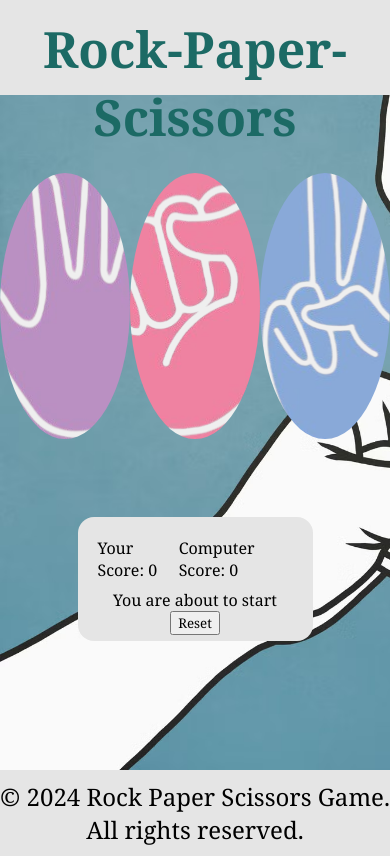
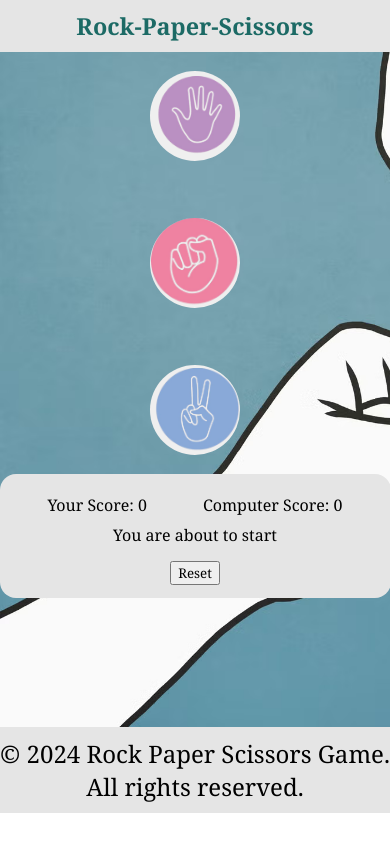
Before and after one commit to sagarjain-109/Rock-Paper-Scissor-Game, a plain HTML site: page index.html in a window 390 px wide. Drawn offline with Linux system fonts and the light colour scheme.

Commit message:
CSS modified

```diff
--- a/Style.css
+++ b/Style.css
@@ -89,3 +89,56 @@ table{
   padding-bottom: 10px;
   font-size: 1.5em;
 }
+
+
+@media (max-width: 600px) {
+
+  #btn_reset{
+    margin: 15px;
+  }
+
+  #heading {
+    font-size: 6vw;
+    height: auto;
+    padding: 10px 0;
+  }
+  .innerContainer {
+    flex-direction: column;
+    gap: 20px;
+  }
+  .button {
+    width: 35vw;
+    height: 35vw;
+    max-width: 90px;
+    max-height: 90px;
+    background-size: contain;
+    background-repeat: no-repeat;
+    background-position: center;
+
+
+  }
+  .resultContainer {
+    width: 90vw;
+  }
+}
+
+@media (max-width: 300px) {
+
+  #btn_reset{
+    margin: 15px;
+  }
+  #heading {
+    font-size: 5vw;
+    height: auto;
+  }
+  .button {
+    width: 25vw;
+    height: 25vw;
+    background-size: contain;
+    background-repeat: no-repeat;
+    background-position: center;
+  }
+  #footer {
+    font-size: 1em;
+  }
+}
--- a/index.html
+++ b/index.html
@@ -29,7 +29,7 @@
       </div>
       <div class="summary"></div>
       <div class="button_2">
-        <button onclick="reset();">Reset</button>
+        <button id="btn_reset" onclick="reset();">Reset</button>
       </div>
     </div>
 
```
